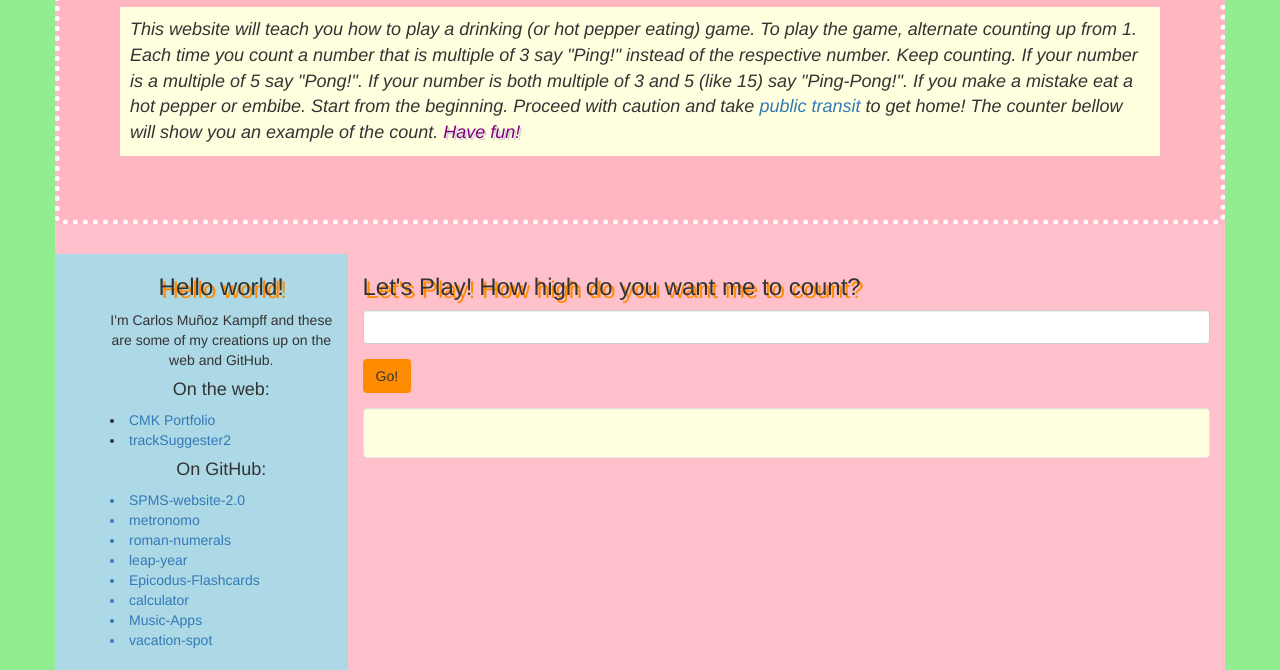
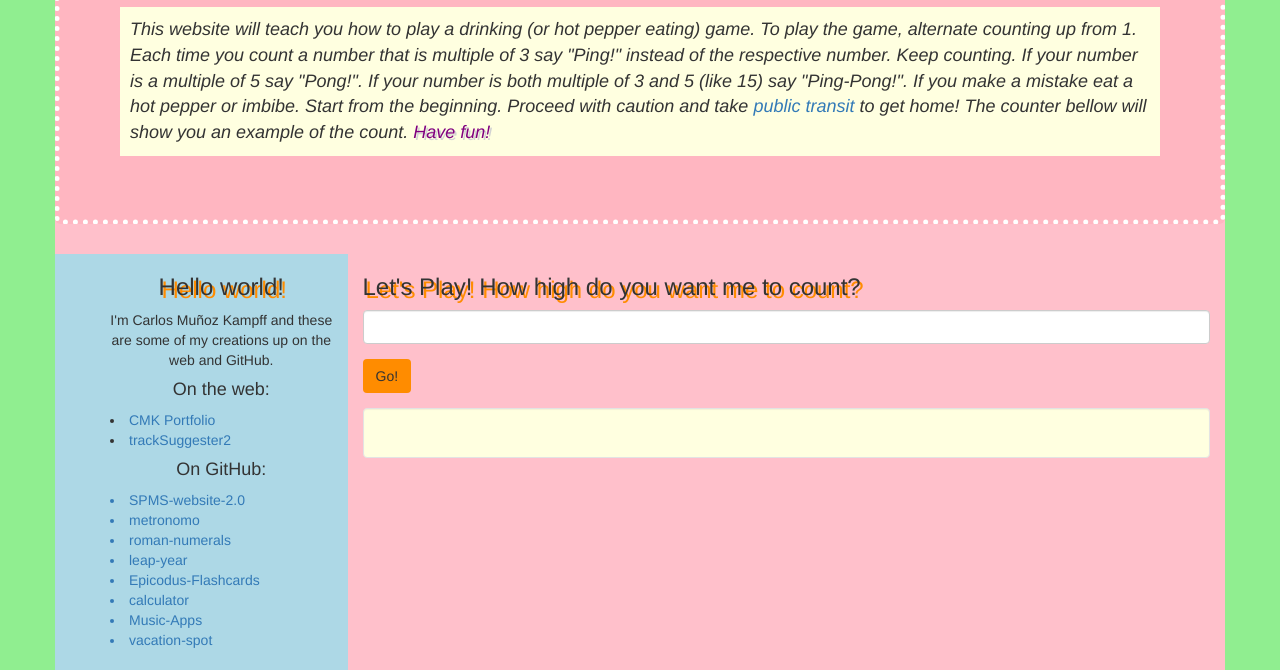
Before and after one commit to elmunoz42/Ping-Pong, a plain HTML site: page index.html in a window 1280 px wide. Shown: the part 165-835 px from the top of the page. Drawn offline with Linux system fonts and the light colour scheme.

Commit message:
spell check.

```diff
--- a/index.html
+++ b/index.html
@@ -12,7 +12,7 @@
       <div class="row">
           <div class="jumbotron">
             <h1>Ping-Pong Counting Game</h1>
-            <p id="explanation">This website will teach you how to play a drinking (or hot pepper eating) game. To play the game, alternate counting up from 1. Each time you count a number that is multiple of 3 say "Ping!" instead of the respective number. Keep counting. If your number is a multiple of 5 say "Pong!". If your number is both multiple of 3 and 5 (like 15) say "Ping-Pong!". If you make a mistake eat a hot pepper or embibe. Start from the beginning. Proceed with caution and take <a href="http://trimet.org/">public transit</a> to get home! The counter bellow will show you an example of the count. <span>Have fun!</span></p>
+            <p id="explanation">This website will teach you how to play a drinking (or hot pepper eating) game. To play the game, alternate counting up from 1. Each time you count a number that is multiple of 3 say "Ping!" instead of the respective number. Keep counting. If your number is a multiple of 5 say "Pong!". If your number is both multiple of 3 and 5 (like 15) say "Ping-Pong!". If you make a mistake eat a hot pepper or imbibe. Start from the beginning. Proceed with caution and take <a href="http://trimet.org/">public transit</a> to get home! The counter bellow will show you an example of the count. <span>Have fun!</span></p>
           </div>
           <!-- jumbotron -->
       </div>
```
